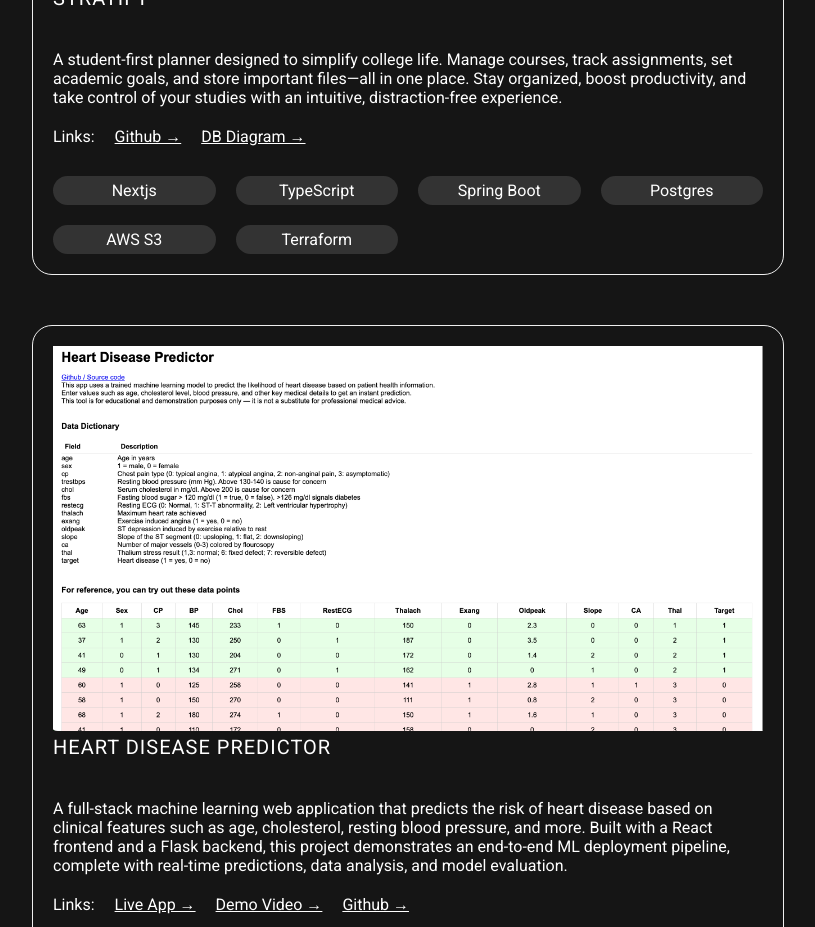
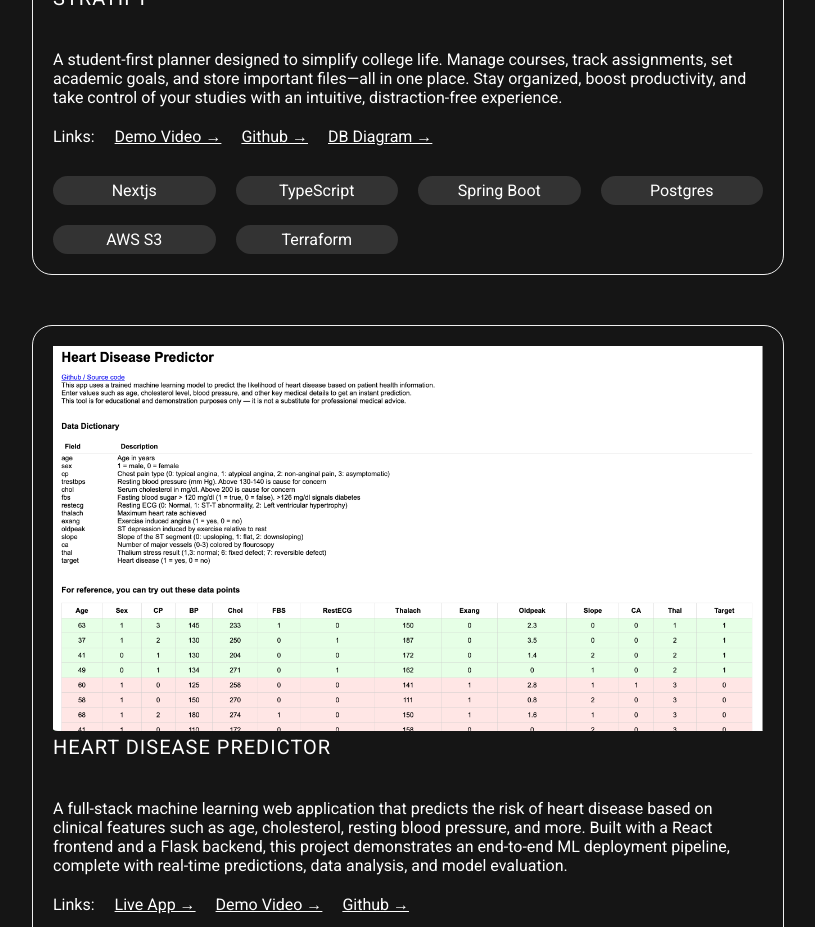
Before and after one commit to tarun-veeraraghavan-mv/Portfolio-Website, a React (Vite) app: page / in a window 1280 px wide. Shown: the part 1420-2347 px from the top of the page, without its empty margins (232-1047 px from the left). Built offline with nearby package versions, Linux system fonts and the light colour scheme.

Commit message:
final fix

```diff
--- a/src/components/About.jsx
+++ b/src/components/About.jsx
@@ -25,7 +25,7 @@
 
           <div style={{ display: "flex", gap: "20px" }}>
             <a
-              href="https://drive.google.com/file/d/1YWZzDYWI568fOXXWkKbAWauuX5ivkWhf/view?usp=sharing"
+              href="https://drive.google.com/file/d/1Gs1uBwk0skr9Et4oJJ0oWA1NdfPh77Xu/view?usp=sharing"
               className="github-link-tag"
               target="_blank"
             >
--- a/src/components/Projects.jsx
+++ b/src/components/Projects.jsx
@@ -21,6 +21,13 @@
 
         <div style={{ display: "flex", gap: "20px", marginBottom: "30px" }}>
           Links:
+          <a
+            href="https://drive.google.com/file/d/1CoUCX3tUduFrlXlwAqAmZ8vnihwm6ipC/view"
+            className="github-link-tag"
+            target="_blank"
+          >
+            Demo Video &rarr;
+          </a>
           <a
             href="https://github.com/tarun-veeraraghavan-mv/Stratify"
             className="github-link-tag"
```
